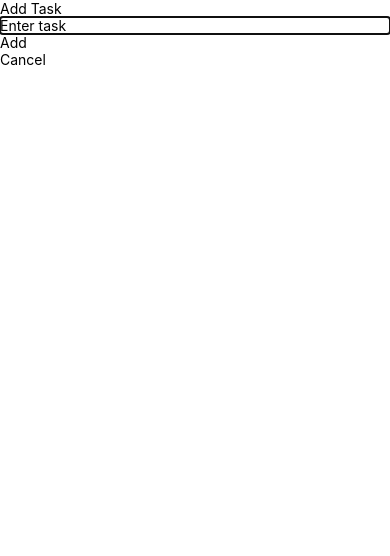
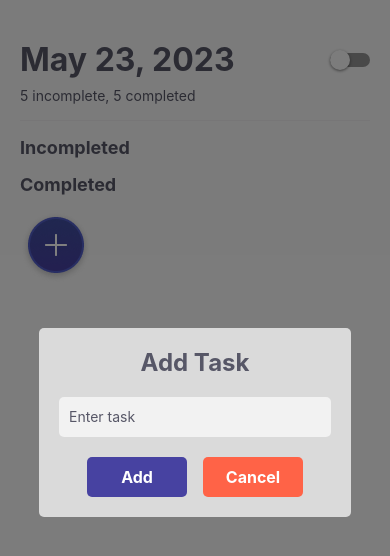
Before and after one commit to neomond/redux-todo, a React Native app: screen / in a window 390 px wide. Both pictures are taken after a click on the element 195 px from the left and 247 px from the top of the page. Shown: the top 556 px of the page. Built offline with nearby package versions, Linux system fonts and the light colour scheme.

Commit message:
Added modal

```diff
--- /dev/null
+++ b/src/components/Modal.tsx
@@ -0,0 +1,124 @@
+import React, {useState} from 'react';
+import {
+  View,
+  Text,
+  TextInput,
+  TouchableOpacity,
+  Modal,
+  StyleSheet,
+  TouchableWithoutFeedback,
+} from 'react-native';
+
+interface TaskModalProps {
+  visible: boolean;
+  onClose: () => void;
+  onAddTask: (task: string) => void;
+}
+
+const TaskModal: React.FC<TaskModalProps> = ({visible, onClose, onAddTask}) => {
+  const [taskInput, setTaskInput] = useState('');
+
+  const handleAddTask = () => {
+    onAddTask(taskInput);
+    setTaskInput('');
+  };
+
+  const handleOverlayPress = () => {
+    onClose();
+  };
+
+  return (
+    <Modal visible={visible} transparent={true} animationType="slide">
+      <TouchableWithoutFeedback onPress={handleOverlayPress}>
+        <View style={styles.modalOverlay}>
+          <TouchableWithoutFeedback>
+            <View style={styles.modalContainer}>
+              <Text style={styles.modalTitle}>Add Task</Text>
+              <TextInput
+                style={styles.textInput}
+                placeholder="Enter task"
+                value={taskInput}
+                onChangeText={text => setTaskInput(text)}
+              />
+              <View
+                style={{
+                  flexDirection: 'row',
+                  alignItems: 'center',
+                  justifyContent: 'center',
+                  columnGap: 16,
+                }}>
+                <TouchableOpacity
+                  style={styles.addButton}
+                  onPress={handleAddTask}>
+                  <Text style={styles.addButtonLabel}>Add</Text>
+                </TouchableOpacity>
+                <TouchableOpacity style={styles.cancelButton} onPress={onClose}>
+                  <Text style={styles.cancelButtonLabel}>Cancel</Text>
+                </TouchableOpacity>
+              </View>
+            </View>
+          </TouchableWithoutFeedback>
+        </View>
+      </TouchableWithoutFeedback>
+    </Modal>
+  );
+};
+
+export default TaskModal;
+
+const styles = StyleSheet.create({
+  modalOverlay: {
+    flex: 1,
+    backgroundColor: 'rgba(0, 0, 0, 0.5)',
+    justifyContent: 'center',
+    alignItems: 'center',
+  },
+  modalContainer: {
+    backgroundColor: '#DADADA',
+    width: '80%',
+    padding: 20,
+    borderRadius: 5,
+  },
+  modalTitle: {
+    fontSize: 24,
+    fontWeight: '700',
+    marginBottom: 20,
+    textAlign: 'center',
+    color: '#575767',
+  },
+  textInput: {
+    width: '100%',
+    height: 40,
+    backgroundColor: '#f2f2f2',
+    borderRadius: 5,
+    paddingHorizontal: 10,
+    marginBottom: 20,
+    color: '#575767',
+  },
+  addButton: {
+    backgroundColor: '#4742a1',
+    paddingVertical: 10,
+    paddingHorizontal: 20,
+    borderRadius: 5,
+    width: 100,
+  },
+  addButtonLabel: {
+    fontSize: 16,
+    fontWeight: '700',
+    color: '#fff',
+    textAlign: 'center',
+  },
+  cancelButton: {
+    backgroundColor: 'tomato',
+    paddingVertical: 10,
+    paddingHorizontal: 20,
+    borderRadius: 5,
+    width: 100,
+  },
+  cancelButtonLabel: {
+    fontSize: 16,
+    fontWeight: '700',
+    color: '#fff',
+    textAlign: 'center',
+  },
+});
--- a/src/screens/MainComponent.tsx
+++ b/src/screens/MainComponent.tsx
@@ -7,31 +7,34 @@ import {
   StyleSheet,
   StatusBar,
   Image,
-  Modal,
-  TextInput,
 } from 'react-native';
 import {ThemeContext} from '../context/ThemeContext';
 import {Divider, Switch} from 'react-native-paper';
 import moment from 'moment';
 import Incomplete from '../components/Incomplete';
 import Complete from '../components/Complete';
+import TaskModal from '../components/Modal';
 
 const SomeComponent: React.FC = () => {
   const {isDarkMode, toggleTheme, theme} = useContext(ThemeContext);
   const [modalVisible, setModalVisible] = useState(false);
   const [taskInput, setTaskInput] = useState('');
 
+  const handleAddTask = (task: string) => {
+    // Handle adding the task
+    console.log('New task:', task);
+    setModalVisible(false);
+    setTaskInput('');
+  };
+
+  const closeModal = () => {
+    setModalVisible(false);
+    setTaskInput('');
+  };
   const onToggleSwitch = () => {
     toggleTheme();
   };
   const currentDate = moment().format('MMMM D, YYYY');
-
-  const handleAddTask = () => {
-    // Handle adding the task
-    console.log('New task:', taskInput);
-    setModalVisible(false);
-    setTaskInput('');
-  };
 
   return (
     <SafeAreaView style={{flex: 1, backgroundColor: theme.backgroundColor}}>
@@ -57,29 +60,11 @@ const SomeComponent: React.FC = () => {
         <TouchableOpacity onPress={() => setModalVisible(true)}>
           <Image source={require('../assets/addTaskIcon.png')} />
         </TouchableOpacity>
-
-        <Modal
+        <TaskModal
           visible={modalVisible}
-          onRequestClose={() => setModalVisible(false)}
-          animationType="slide">
-          <View style={styles.modalContainer}>
-            <Text style={styles.modalTitle}>Add Task</Text>
-            <TextInput
-              style={styles.textInput}
-              placeholder="Enter task"
-              value={taskInput}
-              onChangeText={text => setTaskInput(text)}
-            />
-            <TouchableOpacity style={styles.addButton} onPress={handleAddTask}>
-              <Text style={styles.addButtonLabel}>Add</Text>
-            </TouchableOpacity>
-            <TouchableOpacity
-              style={styles.cancelButton}
-              onPress={() => setModalVisible(false)}>
-              <Text style={styles.cancelButtonLabel}>Cancel</Text>
-            </TouchableOpacity>
-          </View>
-        </Modal>
+          onClose={closeModal}
+          onAddTask={handleAddTask}
+        />
       </View>
     </SafeAreaView>
   );
```
